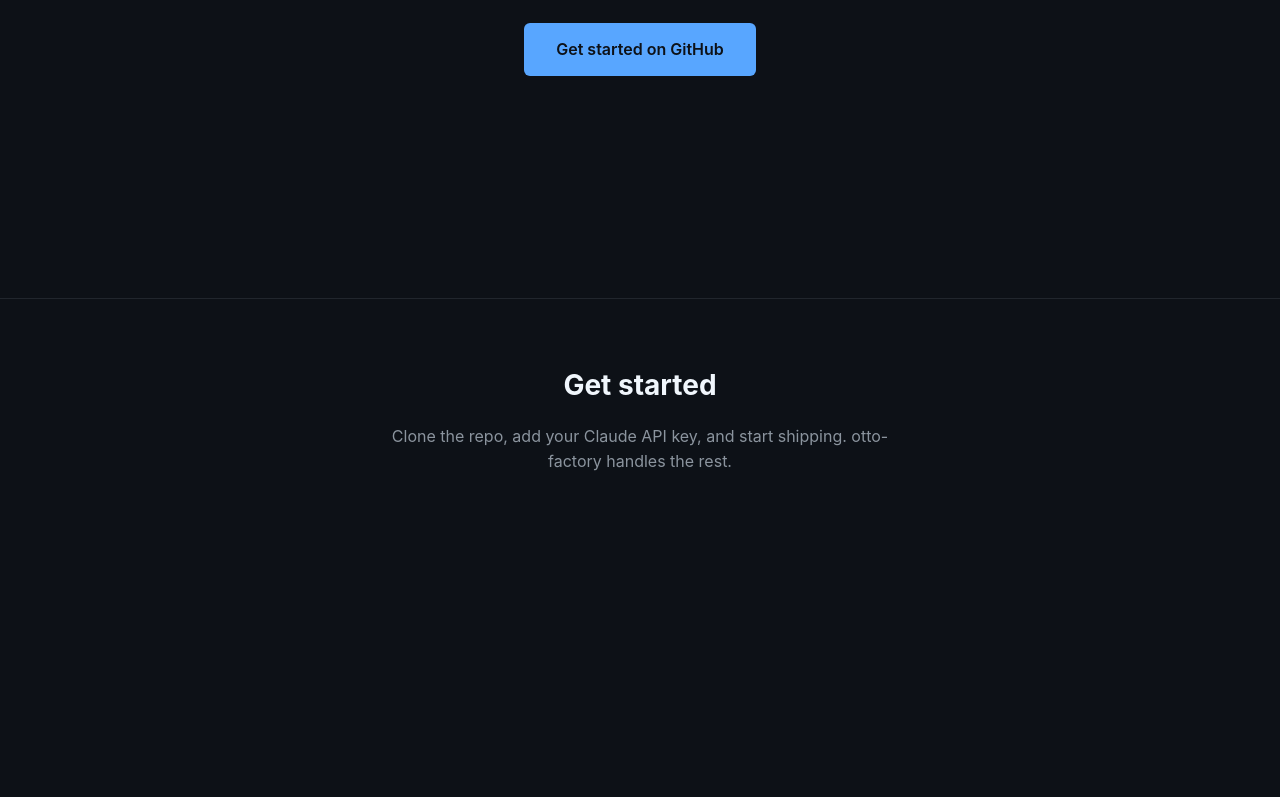
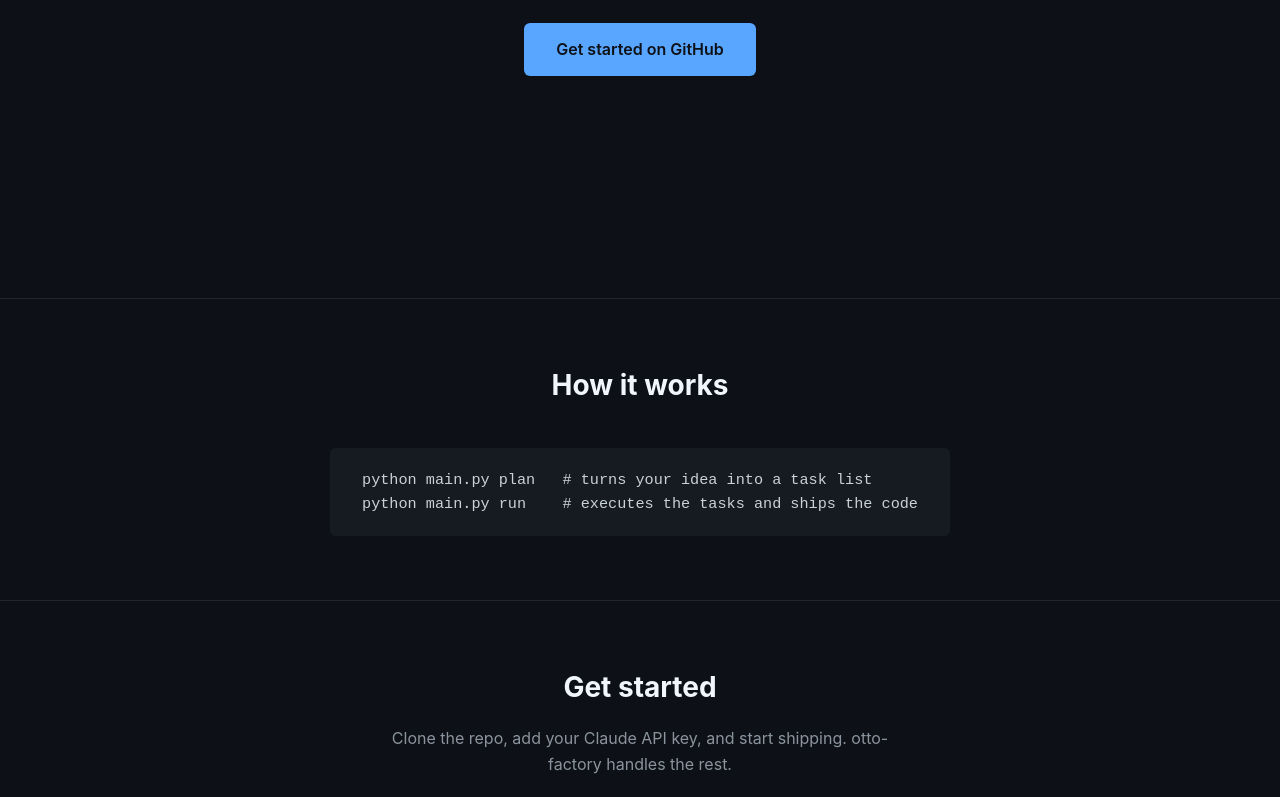
Before and after one commit to noloss/otto-factory-site, a website: page index.html in a window 1280 px wide. Shown: the part 502-1299 px from the top of the page. Before the commit the page ends 1041 px from the top, so only its background shows below. Drawn offline with Linux system fonts and the light colour scheme.

```diff
--- a/index.html
+++ b/index.html
@@ -87,6 +87,30 @@
       max-width: 540px;
       margin: 0 auto;
     }
+
+    /* ── How-it-works section placeholder ── */
+    #how-it-works {
+      padding: 4rem 1.5rem;
+      text-align: center;
+      border-top: 1px solid #21262d;
+    }
+
+    #how-it-works h2 {
+      font-size: 1.75rem;
+      color: #f0f6fc;
+      margin-bottom: 1rem;
+    }
+
+    #how-it-works pre {
+      display: inline-block;
+      background: #161b22;
+      color: #c9d1d9;
+      padding: 1.25rem 2rem;
+      border-radius: 6px;
+      font-size: 0.95rem;
+      text-align: left;
+      margin-top: 1.5rem;
+    }
   </style>
 </head>
 <body>
@@ -105,6 +129,15 @@
   </section>
 
   <!-- ═══════════════════════════════════════════
+       HOW IT WORKS SECTION
+  ════════════════════════════════════════════ -->
+  <section id="how-it-works">
+    <h2>How it works</h2>
+    <pre><code>python main.py plan   # turns your idea into a task list
+python main.py run    # executes the tasks and ships the code</code></pre>
+  </section>
+
+  <!-- ═══════════════════════════════════════════
        GET STARTED SECTION
   ════════════════════════════════════════════ -->
   <section id="get-started">
--- a/package.json
+++ b/package.json
@@ -3,7 +3,7 @@
   "version": "1.0.0",
   "description": "Landing page for otto-factory",
   "scripts": {
-    "test": "node tests/hero.test.js && node tests/skeleton.test.js"
+    "test": "node tests/hero.test.js && node tests/skeleton.test.js && node tests/structure.test.js"
   },
   "license": "MIT"
 }
```
Also changed, not shown: tests/structure.test.js (added, +78 -0 lines).
